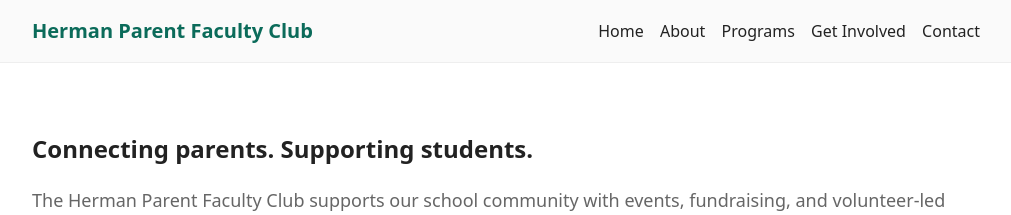
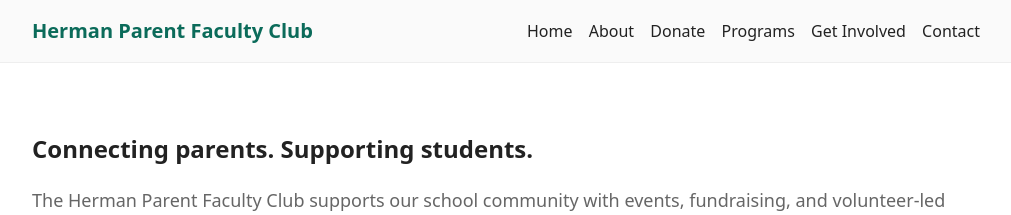
Before and after one commit to hermanparentfacultyclub/www, a Jekyll site: the page built from index.md, in a window 1280 px wide. Shown: the top 215 px of the page, without its empty margins (134-1145 px from the left). Built offline with Jekyll 4.4.1, drawn with Linux system fonts in a browser that asks for light colours.

Commit message:
Update default.html

```diff
--- a/_layouts/default.html
+++ b/_layouts/default.html
@@ -13,6 +13,7 @@
       <nav class="main-nav" aria-label="Main navigation">
         <a href="{{ '/' | relative_url }}">Home</a>
         <a href="{{ '/about/' | relative_url }}">About</a>
+        <a href="{{ '/donate/' | relative_url }}">Donate</a>
         <a href="{{ '/programs/' | relative_url }}">Programs</a>
         <a href="{{ '/get-involved/' | relative_url }}">Get Involved</a>
         <a href="{{ '/contact/' | relative_url }}">Contact</a>
```
